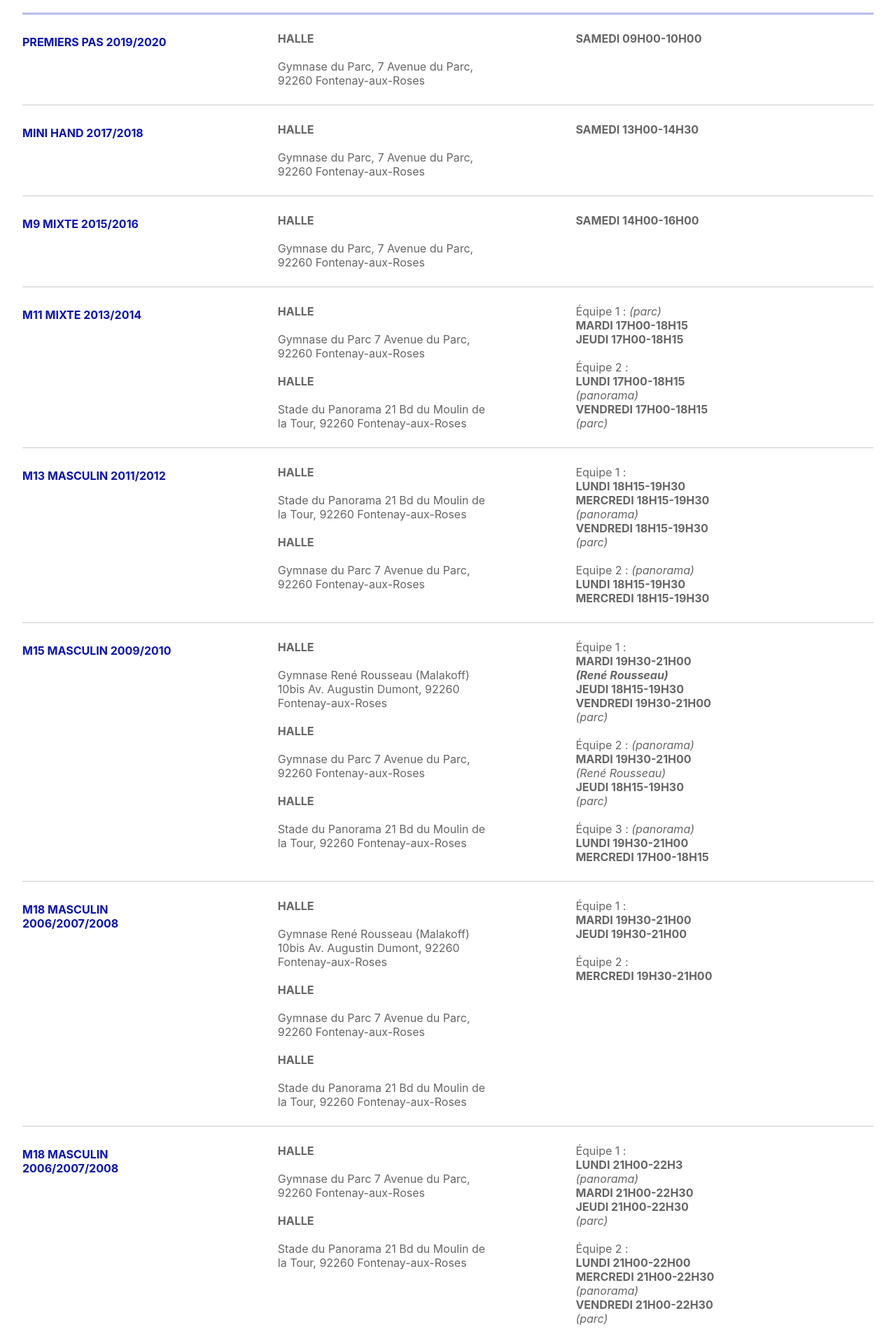
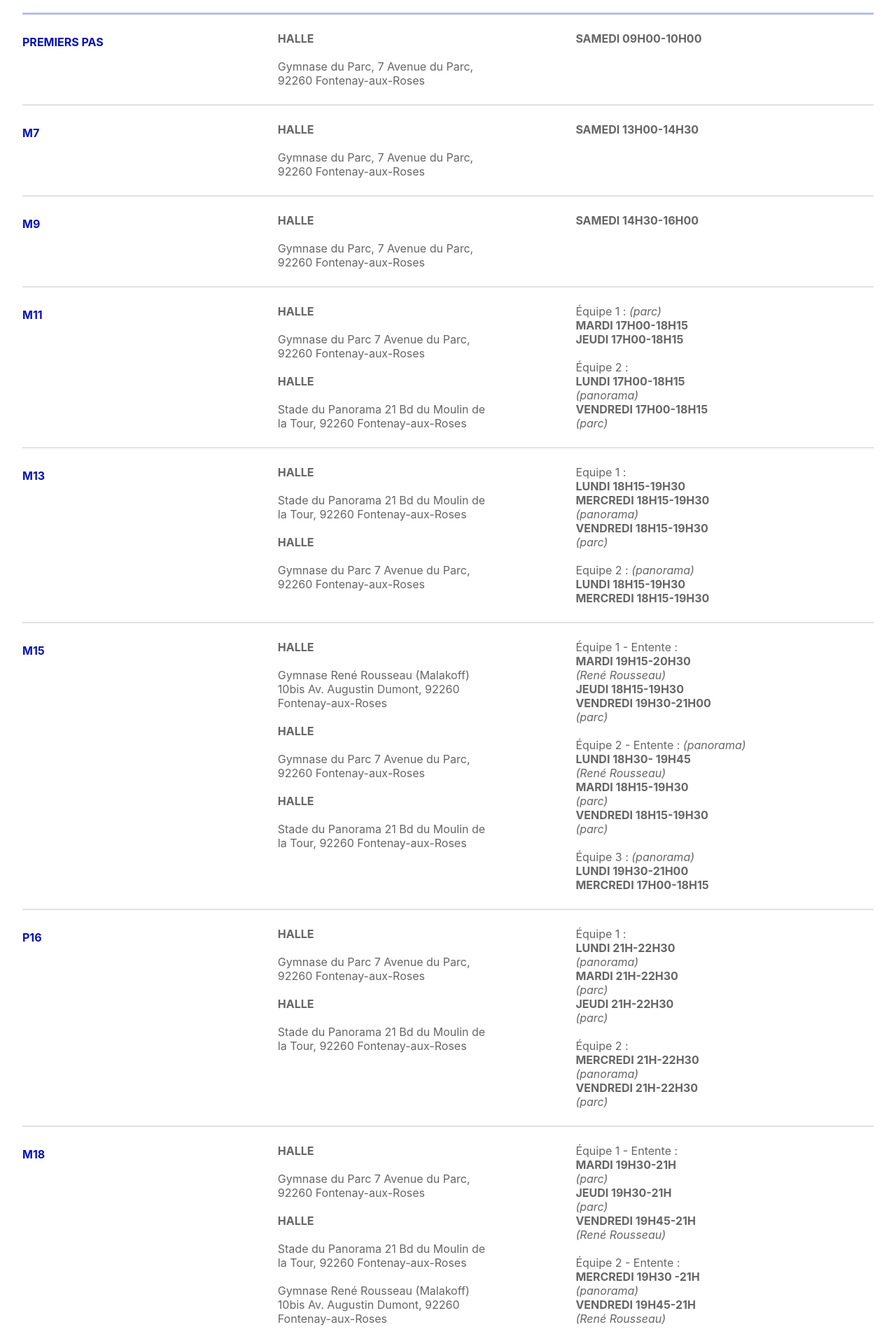
Before and after one commit to leaafos/ASF-1, a React (Create React App) app in the folder frontend/: page /handball in a window 1280 px wide. Shown: the part 880-2797 px from the top of the page at 70% size. Built offline with nearby package versions, Linux system fonts and the light colour scheme.

Commit message:
Mise à jour page Handball

```diff
--- a/frontend/src/pages/sports/Handball.jsx
+++ b/frontend/src/pages/sports/Handball.jsx
@@ -58,14 +58,14 @@ const Handball = () => {
               <p>
                 <b>
                   Les premières séances d’entrainements se tiendront à partir du
-                  Lundi 09 Septembre 2024
+                  Lundi 02 Septembre 2024
                 </b>
               </p>
             </div>
           </div>
           <hr className="ligne-titre"></hr>
           <div className="entrainement-ligne">
-            <h4>PREMIERS PAS 2019/2020</h4>
+            <h4>PREMIERS PAS</h4>
             <p>
               <b>HALLE</b>
               <br />
@@ -78,7 +78,7 @@ const Handball = () => {
           </div>
           <hr className="ligne"></hr>
           <div className="entrainement-ligne">
-            <h4>MINI HAND 2017/2018</h4>
+            <h4>M7</h4>
             <p>
               <b>HALLE</b>
               <br />
@@ -91,7 +91,7 @@ const Handball = () => {
           </div>
           <hr className="ligne"></hr>
           <div className="entrainement-ligne">
-            <h4>M9 MIXTE 2015/2016</h4>
+            <h4>M9</h4>
             <p>
               <b>HALLE</b>
               <br />
@@ -99,12 +99,12 @@ const Handball = () => {
               Gymnase du Parc, 7 Avenue du Parc, 92260 Fontenay-aux-Roses
             </p>
             <p>
-              <b>SAMEDI 14H00-16H00</b>
+              <b>SAMEDI 14H30-16H00</b>
             </p>
           </div>
           <hr className="ligne"></hr>
           <div className="entrainement-ligne">
-            <h4>M11 MIXTE 2013/2014</h4>
+            <h4>M11 </h4>
             <p>
               <b>HALLE</b>
               <br />
@@ -140,7 +140,7 @@ const Handball = () => {
           </div>
           <hr className="ligne"></hr>
           <div className="entrainement-ligne">
-            <h4>M13 MASCULIN 2011/2012</h4>
+            <h4>M13 </h4>
             <p>
               <b>HALLE</b>
               <br />
@@ -179,7 +179,7 @@ const Handball = () => {
           </div>
           <hr className="ligne"></hr>
           <div className="entrainement-ligne">
-            <h4>M15 MASCULIN 2009/2010</h4>
+            <h4>M15 </h4>
             <p>
               <b>HALLE</b>
               <br />
@@ -201,11 +201,11 @@ const Handball = () => {
               Fontenay-aux-Roses
             </p>
             <p>
-              Équipe 1 : <br />
+              Équipe 1 - Entente : <br />
               <b>
-                MARDI 19H30-21H00
+                MARDI 19H15-20H30
                 <br />
-                <i>(René Rousseau)</i>
+                <i className="i-style">(René Rousseau)</i>
                 <br />
                 JEUDI 18H15-19H30
               </b>
@@ -215,13 +215,17 @@ const Handball = () => {
               <i>(parc)</i>
               <br />
               <br />
-              Équipe 2 : <i>(panorama)</i>
+              Équipe 2 - Entente : <i>(panorama)</i>
               <br />
-              <b>MARDI 19H30-21H00</b>
+              <b>LUNDI 18H30- 19H45</b>
               <br />
               <i>(René Rousseau)</i>
               <br />
-              <b>JEUDI 18H15-19H30</b>
+              <b>MARDI 18H15-19H30</b>
+              <br />
+              <i>(parc)</i>
+              <br />
+              <b>VENDREDI 18H15-19H30</b>
               <br />
               <i>(parc)</i>
               <br />
@@ -237,15 +241,8 @@ const Handball = () => {
           </div>
           <hr className="ligne"></hr>
           <div className="entrainement-ligne">
-            <h4>M18 MASCULIN 2006/2007/2008</h4>
+            <h4>P16</h4>
             <p>
-              <b>HALLE</b>
-              <br />
-              <br />
-              Gymnase René Rousseau (Malakoff) 10bis Av. Augustin Dumont, 92260
-              Fontenay-aux-Roses
-              <br />
-              <br />
               <b>HALLE</b>
               <br />
               <br />
@@ -261,19 +258,35 @@ const Handball = () => {
             <p>
               Équipe 1 :<br />
               <b>
-                MARDI 19H30-21H00
+                LUNDI 21H-22H30
                 <br />
-                JEUDI 19H30-21H00
+                <i className="i-style">(panorama)</i>
+                <br />
+                MARDI 21H-22H30
+                <br />
+                <i className="i-style">(parc)</i>
+                <br />
+                JEUDI 21H-22H30
+                <br />
+                <i className="i-style">(parc)</i>
               </b>
               <br />
               <br />
               Équipe 2 :<br />
-              <b>MERCREDI 19H30-21H00</b>
+              <b>
+                MERCREDI 21H-22H30
+                <br />
+                <i className="i-style">(panorama)</i>
+                <br />
+                VENDREDI 21H-22H30
+                <br />
+                <i className="i-style">(parc)</i>
+              </b>
             </p>
           </div>
           <hr className="ligne"></hr>
           <div className="entrainement-ligne">
-            <h4>M18 MASCULIN 2006/2007/2008</h4>
+            <h4>M18 </h4>
             <p>
               <b>HALLE</b>
               <br />
@@ -286,39 +299,68 @@ const Handball = () => {
               <br />
               Stade du Panorama 21 Bd du Moulin de la Tour, 92260
               Fontenay-aux-Roses
+              <br />
+              <br />
+              Gymnase René Rousseau (Malakoff) 10bis Av. Augustin Dumont, 92260
+              Fontenay-aux-Roses
             </p>
             <p>
-              Équipe 1 :<br />
-              <b>LUNDI 21H00-22H3</b>
-              <br />
-              <i>(panorama)</i>
-              <br />
+              Équipe 1 - Entente :<br />
               <b>
-                MARDI 21H00-22H30
+                MARDI 19H30-21H
                 <br />
-                JEUDI 21H00-22H30
+                <i className="i-style">(parc)</i>
+                <br />
+                JEUDI 19H30-21H
+                <br />
+                <i className="i-style">(parc)</i>
+                <br />
+                VENDREDI 19H45-21H
+                <br />
+                <i className="i-style">(René Rousseau)</i>
               </b>
               <br />
-              <i>(parc)</i>
               <br />
-              <br />
-              Équipe 2 :<br />
+              Équipe 2 - Entente :<br />
               <b>
-                LUNDI 21H00-22H00
+                MERCREDI 19H30 -21H
                 <br />
-                MERCREDI 21H00-22H30
+                <i className="i-style">(panorama)</i>
+                <br />
+                VENDREDI 19H45-21H
+                <br />
+                <i className="i-style">(René Rousseau)</i>
               </b>
-              <br />
-              <i>(panorama)</i>
-              <br />
-              <b>VENDREDI 21H00-22H30</b>
-              <br />
-              <i>(parc)</i>
             </p>
           </div>
           <hr className="ligne"></hr>
           <div className="entrainement-ligne">
-            <h4>LOISIRS ADULTES</h4>
+            <h4>SENIORS</h4>
+            <p>
+              <b>HALLE</b>
+              <br />
+              <br />
+              Gymnase du Parc 7 Avenue du Parc, 92260 Fontenay-aux-Roses
+              <br />
+              <br />
+              Salle musculation, 92260 Fontenay-aux-Roses
+            </p>
+            <p>
+              <b>
+                MARDI 18H00-22H00
+                <br />
+                <i className="i-style">(Salle de musculation)</i>
+                <br />
+                <br />
+                VENDREDI 19H30-21H
+                <br />
+                <i className="i-style">(parc)</i>
+              </b>
+            </p>
+          </div>
+          <hr className="ligne"></hr>
+          <div className="entrainement-ligne">
+            <h4>LOISIRS </h4>
             <p>
               <b>HALLE</b>
               <br />
@@ -331,18 +373,29 @@ const Handball = () => {
           </div>
           <hr className="ligne"></hr>
           <div className="entrainement-ligne">
-            <h4>HAND'FIT MIXTE</h4>
+            <h4>HANDFIT</h4>
             <p>
               <b>HALLE</b>
+              <br />
+              <br />
+              Gymnase du Parc 7 Avenue du Parc, 92260 Fontenay-aux-Roses
+              <br />
+              <br />
+              <b>Salle polyvalente</b>
               <br />
               <br />
               Gymnase du Parc 7 Avenue du Parc, 92260 Fontenay-aux-Roses
             </p>
             <p>
               <b>
-                SAMEDI 10H00-12H00
+                MARDI 21H00-22H00
+                <br />
+                <i className="i-style">(Salle polyvalente)</i>
+                <br />
                 <br />
                 SAMEDI 09H00-10H00
+                <br />
+                <i className="i-style">(Halle du parc)</i>
               </b>
             </p>
           </div>
--- a/frontend/src/styles/sports.css
+++ b/frontend/src/styles/sports.css
@@ -382,6 +382,10 @@ h4 {
   padding: 16px;
 }
 
+.i-style {
+  font-weight: lighter;
+}
+
 /**********************
 
     RESPONSIVE
```
Also changed, not shown: 1 other file (tests, documents, lock files or other folders).
